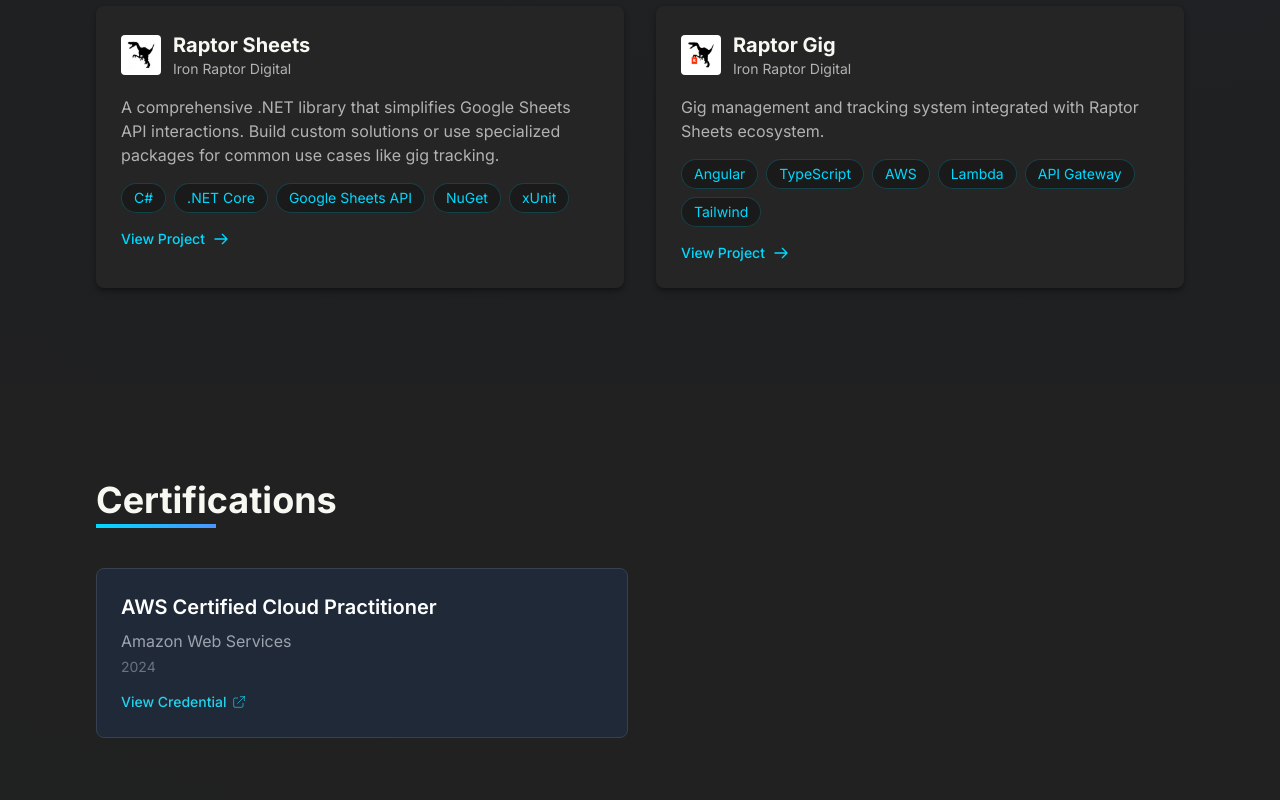
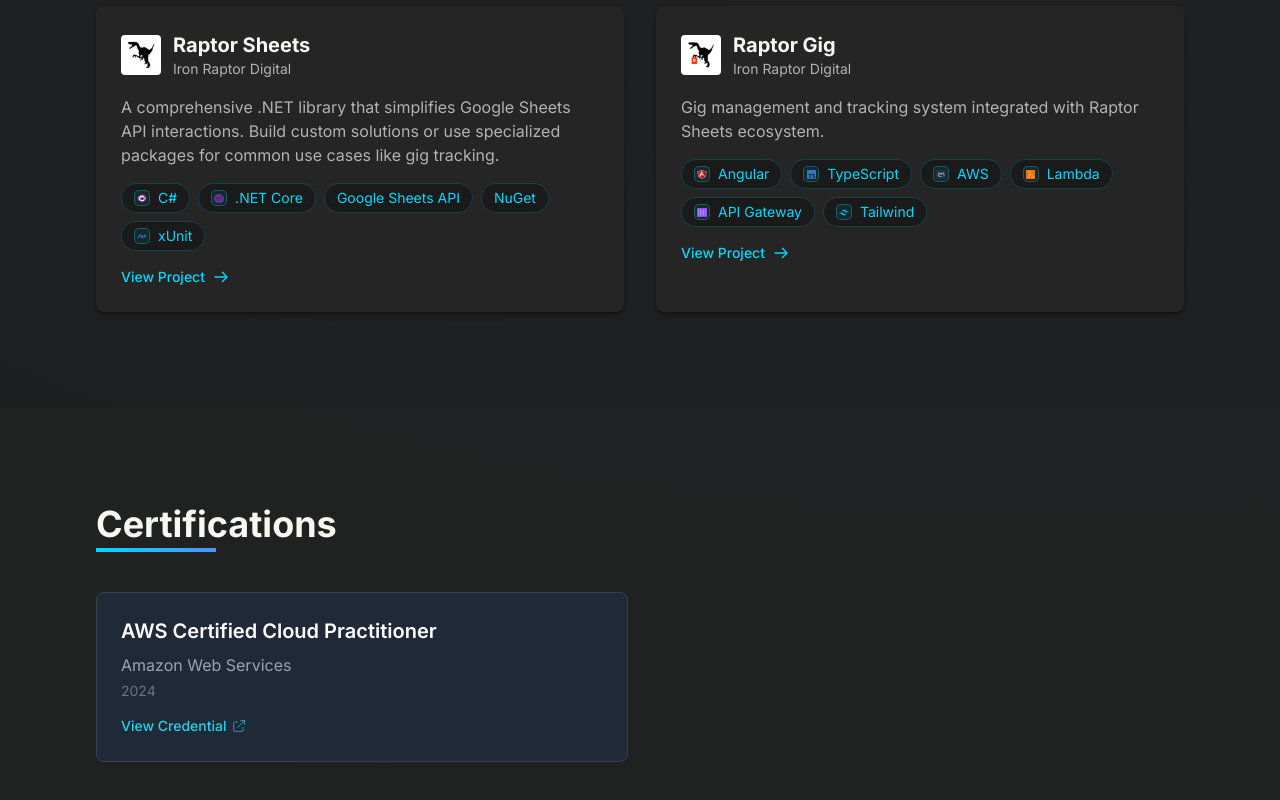
Before and after one commit to khanjal/profile, an Angular app: page /home in a window 1280 px wide. Shown: the part 8553-9353 px from the top of the page. Built offline with nearby package versions, Linux system fonts and the light colour scheme.

Commit message:
Removed fallback and added projects icons

```diff
--- a/src/app/experience/experience.component.html
+++ b/src/app/experience/experience.component.html
@@ -20,10 +20,7 @@
                     (click)="onSkillClick(tech)"
                     [attr.aria-label]="'Filter by ' + tech">
                     <span class="skill-icon-wrap" [attr.aria-label]="tech + ' icon'">
-                      @if (shouldShowIconFallback(tech)) {
-                        <span class="skill-icon-fallback">{{ iconFallback(tech) }}</span>
-                      }
-                      @if (shouldRenderIcon(tech) && iconUrl(tech); as icon) {
+                      @if (iconUrl(tech); as icon) {
                         <img [src]="icon" [alt]="tech + ' icon'" class="skill-icon-img" loading="lazy" (error)="hideBrokenIcon(tech, $event)">
                       }
                     </span>
@@ -31,10 +28,7 @@
                       <span class="tech-chip-popover-layout">
                         <span class="tech-chip-popover-left">
                           <span class="tech-chip-popover-icon skill-icon-wrap" [attr.aria-label]="tech + ' icon preview'">
-                            @if (shouldShowIconFallback(tech)) {
-                              <span class="skill-icon-fallback">{{ iconFallback(tech) }}</span>
-                            }
-                            @if (shouldRenderIcon(tech) && iconUrl(tech); as icon) {
+                            @if (iconUrl(tech); as icon) {
                               <img [src]="icon" [alt]="tech + ' icon preview'" class="skill-icon-img" loading="lazy" (error)="hideBrokenIcon(tech, $event)">
                             }
                           </span>
@@ -110,10 +104,7 @@
                         [class.skill-selected]="selectedSkillFilter === skill.name">
                         <span class="inline-flex items-center gap-2">
                           <span class="skill-icon-wrap" [attr.aria-label]="skill.name + ' icon'">
-                            @if (shouldShowIconFallback(skill.name)) {
-                              <span class="skill-icon-fallback">{{ iconFallback(skill.name) }}</span>
-                            }
-                            @if (shouldRenderIcon(skill.name) && iconUrl(skill.name); as icon) {
+                            @if (iconUrl(skill.name); as icon) {
                               <img [src]="icon" [alt]="skill.name + ' icon'" class="skill-icon-img" loading="lazy" (error)="hideBrokenIcon(skill.name, $event)">
                             }
                           </span>
@@ -131,10 +122,7 @@
                     @for (tool of getUtilitySkills(job.skills); track tool) {
                       <span class="px-3 py-1 bg-gray-800 text-text-secondary text-sm rounded border border-gray-700 inline-flex items-center gap-2">
                         <span class="skill-icon-wrap skill-icon-wrap-sm" [attr.aria-label]="tool + ' icon'">
-                          @if (shouldShowIconFallback(tool)) {
-                            <span class="skill-icon-fallback">{{ iconFallback(tool) }}</span>
-                          }
-                          @if (shouldRenderIcon(tool) && iconUrl(tool); as icon) {
+                          @if (iconUrl(tool); as icon) {
                             <img [src]="icon" [alt]="tool + ' icon'" class="skill-icon-img" loading="lazy" (error)="hideBrokenIcon(tool, $event)">
                           }
                         </span>
--- a/src/app/experience/experience.component.scss
+++ b/src/app/experience/experience.component.scss
@@ -17,14 +17,6 @@
 .skill-icon-wrap-sm {
 	width: 1rem;
 	height: 1rem;
-}
-
-.skill-icon-fallback {
-	font-size: 0.58rem;
-	letter-spacing: 0.02em;
-	font-weight: 700;
-	color: #9fefff;
-	line-height: 1;
 }
 
 .skill-icon-img {
@@ -82,10 +74,3 @@
 	padding: 0.32rem;
 	object-position: center;
 }
-
-.tech-icon-chip .skill-icon-fallback {
-	font-size: 0.82rem;
-	font-weight: 800;
-	color: #f8fafc;
-	letter-spacing: 0.04em;
-}
--- a/src/app/experience/experience.component.ts
+++ b/src/app/experience/experience.component.ts
@@ -3,7 +3,7 @@
 import experiencesData from '@data/experiences.json';
 import skillsData from '@data/skills.json';
 import { JobExperience, SkillUsage, SkillEntry } from '@models';
-import { getSkillIconUrl, getSkillInitials } from '@app/shared/skill-icons';
+import { getSkillIconUrl } from '@app/shared/skill-icons';
 
 @Component({
   selector: 'app-experience',
@@ -249,19 +249,6 @@
     return getSkillIconUrl(skillName);
   }
 
-  shouldRenderIcon(skillName: string): boolean {
-    const key = skillName.toLowerCase();
-    return this.iconUrl(skillName) !== null && !this.failedIconKeys.has(key);
-  }
-
-  iconFallback(skillName: string): string {
-    return getSkillInitials(skillName);
-  }
-
-  shouldShowIconFallback(skillName: string): boolean {
-    return !this.shouldRenderIcon(skillName);
-  }
-
   hideBrokenIcon(skillName: string, event: Event): void {
     this.failedIconKeys.add(skillName.toLowerCase());
     (event.target as HTMLImageElement).style.display = 'none';
--- a/src/app/projects/projects.component.html
+++ b/src/app/projects/projects.component.html
@@ -29,7 +29,12 @@
     <!-- Tech Stack Tags -->
     <div class="flex flex-wrap gap-2 mb-4">
       <span *ngFor="let tag of project.tags"
-            class="px-3 py-1 bg-secondary-dark text-accent text-sm rounded-full border border-accent/20">
+            class="px-3 py-1 bg-secondary-dark text-accent text-sm rounded-full border border-accent/20 inline-flex items-center gap-2">
+        @if (iconUrl(tag); as icon) {
+          <span class="skill-icon-wrap skill-icon-wrap-sm" [attr.aria-label]="tag + ' icon'">
+            <img [src]="icon" [alt]="tag + ' icon'" class="skill-icon-img" loading="lazy" (error)="hideBrokenIcon(tag, $event)">
+          </span>
+        }
         {{ tag }}
       </span>
     </div>
--- a/src/app/projects/projects.component.scss
+++ b/src/app/projects/projects.component.scss
@@ -0,0 +1,28 @@
+.skill-icon-wrap {
+	position: relative;
+	width: 1.15rem;
+	height: 1.15rem;
+	border-radius: 0.3rem;
+	border: 1px solid rgba(0, 217, 255, 0.3);
+	background: rgba(0, 217, 255, 0.08);
+	display: inline-flex;
+	align-items: center;
+	justify-content: center;
+	overflow: hidden;
+	flex-shrink: 0;
+}
+
+.skill-icon-wrap-sm {
+	width: 1rem;
+	height: 1rem;
+}
+
+.skill-icon-img {
+	position: absolute;
+	inset: 0;
+	width: 100%;
+	height: 100%;
+	object-fit: contain;
+	padding: 0.14rem;
+	background: transparent;
+}
--- a/src/app/projects/projects.component.ts
+++ b/src/app/projects/projects.component.ts
@@ -1,6 +1,7 @@
 import { Component, OnInit, Input } from '@angular/core';
 import { CommonModule } from '@angular/common';
 import projectsData from '../data/projects.json';
+import { getSkillIconUrl } from '@app/shared/skill-icons';
 
 interface Project {
   name: string;
@@ -22,6 +23,13 @@
 export class ProjectsComponent implements OnInit {
   projects: Project[] = [];
   @Input() selectedSkillFilter?: string | null;
+  private failedIconKeys = new Set<string>();
+
+  iconUrl(name: string): string | null { return getSkillIconUrl(name); }
+  hideBrokenIcon(name: string, event: Event): void {
+    this.failedIconKeys.add(name.toLowerCase());
+    (event.target as HTMLImageElement).style.display = 'none';
+  }
 
   get displayedProjects(): Project[] {
     if (!this.selectedSkillFilter) return this.projects;
```
